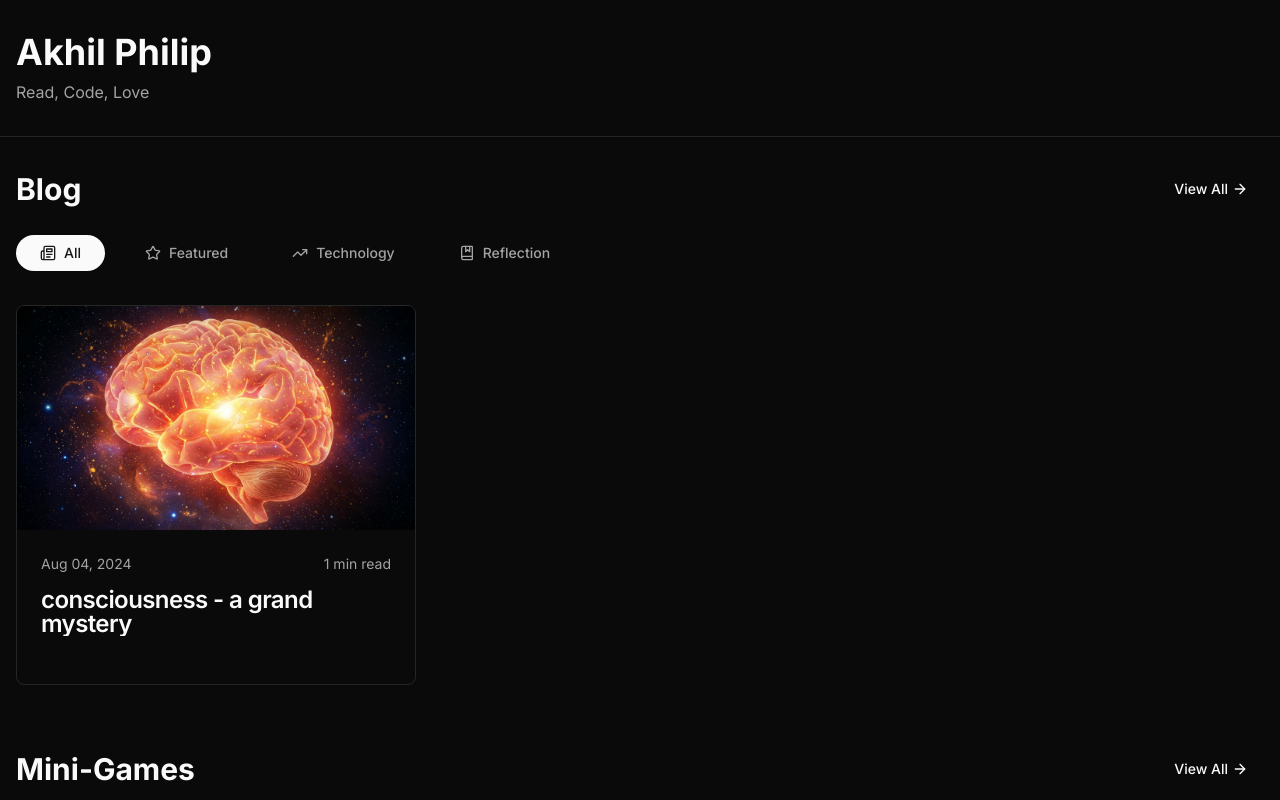
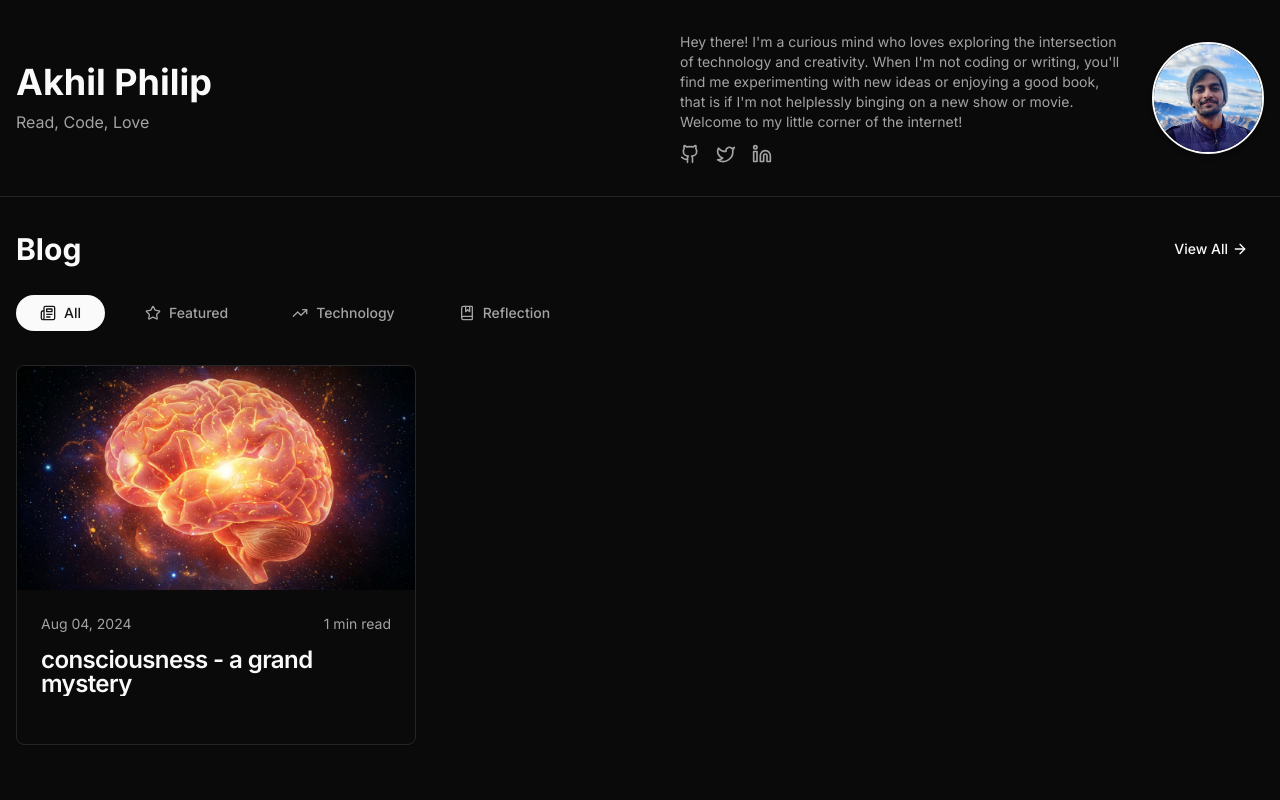
Before and after one commit to akhil7philip/me, a Next.js app: page / in a window 1280 px wide. Shown: the top 800 px of the page. Built offline with nearby package versions, Linux system fonts and the light colour scheme.

Commit message:
feat: add about me

```diff
--- a/app/page.tsx
+++ b/app/page.tsx
@@ -34,8 +34,54 @@
     <div className="min-h-screen bg-background">
       <header className="border-b">
         <div className="container mx-auto px-4 py-8">
-          <h1 className="text-4xl font-bold text-primary mb-2">Akhil Philip</h1>
-          <p className="text-muted-foreground">Read, Code, Love</p>
+          <div className="flex flex-col md:flex-row justify-between items-start md:items-center gap-6">
+            <div>
+              <h1 className="text-4xl font-bold text-primary mb-2">Akhil Philip</h1>
+              <p className="text-muted-foreground">Read, Code, Love</p>
+            </div>
+
+            <div className="flex flex-col-reverse md:flex-row items-center gap-6">
+              <div className="max-w-md text-center md:text-left mt-4 md:mt-0">
+                <p className="text-sm text-muted-foreground mb-3">
+                  Hey there! I'm a curious mind who loves exploring the intersection of technology and creativity.
+                  When I'm not coding or writing, you'll find me experimenting with new ideas or enjoying a good book, that is if I'm not helplessly binging on a new show or movie.
+                  Welcome to my little corner of the internet!
+                </p>
+                <div className="flex gap-4 justify-center md:justify-start">
+                  <a href="https://github.com/akhil7philip" target="_blank" rel="noopener noreferrer" aria-label="GitHub" className="hover:scale-110 transition-transform">
+                    <svg xmlns="http://www.w3.org/2000/svg" width="20" height="20" viewBox="0 0 24 24" fill="none" stroke="currentColor" strokeWidth="2" strokeLinecap="round" strokeLinejoin="round" className="text-muted-foreground hover:text-primary transition-colors">
+                      <path d="M15 22v-4a4.8 4.8 0 0 0-1-3.5c3 0 6-2 6-5.5.08-1.25-.27-2.48-1-3.5.28-1.15.28-2.35 0-3.5 0 0-1 0-3 1.5-2.64-.5-5.36-.5-8 0C6 2 5 2 5 2c-.3 1.15-.3 2.35 0 3.5A5.403 5.403 0 0 0 4 9c0 3.5 3 5.5 6 5.5-.39.49-.68 1.05-.85 1.65-.17.6-.22 1.23-.15 1.85v4" />
+                      <path d="M9 18c-4.51 2-5-2-7-2" />
+                    </svg>
+                  </a>
+                  <a href="https://x.com/akhil7philip" target="_blank" rel="noopener noreferrer" aria-label="Twitter" className="hover:scale-110 transition-transform">
+                    <svg xmlns="http://www.w3.org/2000/svg" width="20" height="20" viewBox="0 0 24 24" fill="none" stroke="currentColor" strokeWidth="2" strokeLinecap="round" strokeLinejoin="round" className="text-muted-foreground hover:text-primary transition-colors">
+                      <path d="M22 4s-.7 2.1-2 3.4c1.6 10-9.4 17.3-18 11.6 2.2.1 4.4-.6 6-2C3 15.5.5 9.6 3 5c2.2 2.6 5.6 4.1 9 4-.9-4.2 4-6.6 7-3.8 1.1 0 3-1.2 3-1.2z" />
+                    </svg>
+                  </a>
+                  <a href="https://linkedin.com/in/akhilphilip/" target="_blank" rel="noopener noreferrer" aria-label="LinkedIn" className="hover:scale-110 transition-transform">
+                    <svg xmlns="http://www.w3.org/2000/svg" width="20" height="20" viewBox="0 0 24 24" fill="none" stroke="currentColor" strokeWidth="2" strokeLinecap="round" strokeLinejoin="round" className="text-muted-foreground hover:text-primary transition-colors">
+                      <path d="M16 8a6 6 0 0 1 6 6v7h-4v-7a2 2 0 0 0-2-2 2 2 0 0 0-2 2v7h-4v-7a6 6 0 0 1 6-6z" />
+                      <rect width="4" height="12" x="2" y="9" />
+                      <circle cx="4" cy="4" r="2" />
+                    </svg>
+                  </a>
+                </div>
+              </div>
+
+              <div className="w-28 h-28 rounded-full overflow-hidden border-2 border-primary flex-shrink-0 shadow-md hover:shadow-lg transition-shadow">
+                <img
+                  src="/images/profile/profile.jpg"
+                  alt="Akhil Philip"
+                  className="w-full h-full object-cover"
+                  onError={(e) => {
+                    const target = e.target as HTMLImageElement;
+                    target.src = "https://via.placeholder.com/150?text=AP";
+                  }}
+                />
+              </div>
+            </div>
+          </div>
         </div>
       </header>
 
```
Also changed, not shown: public/images/profile/profile.jpg (added).
